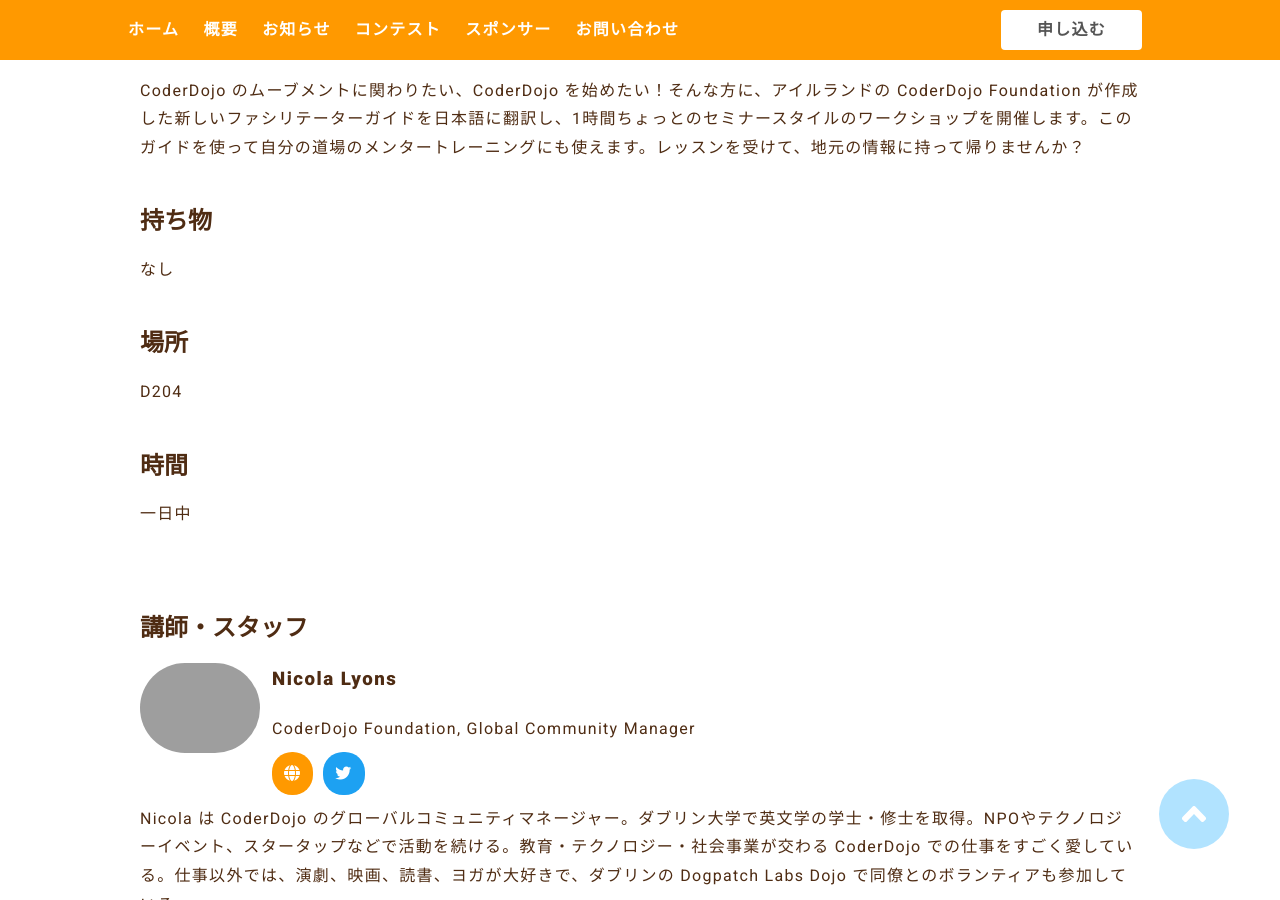
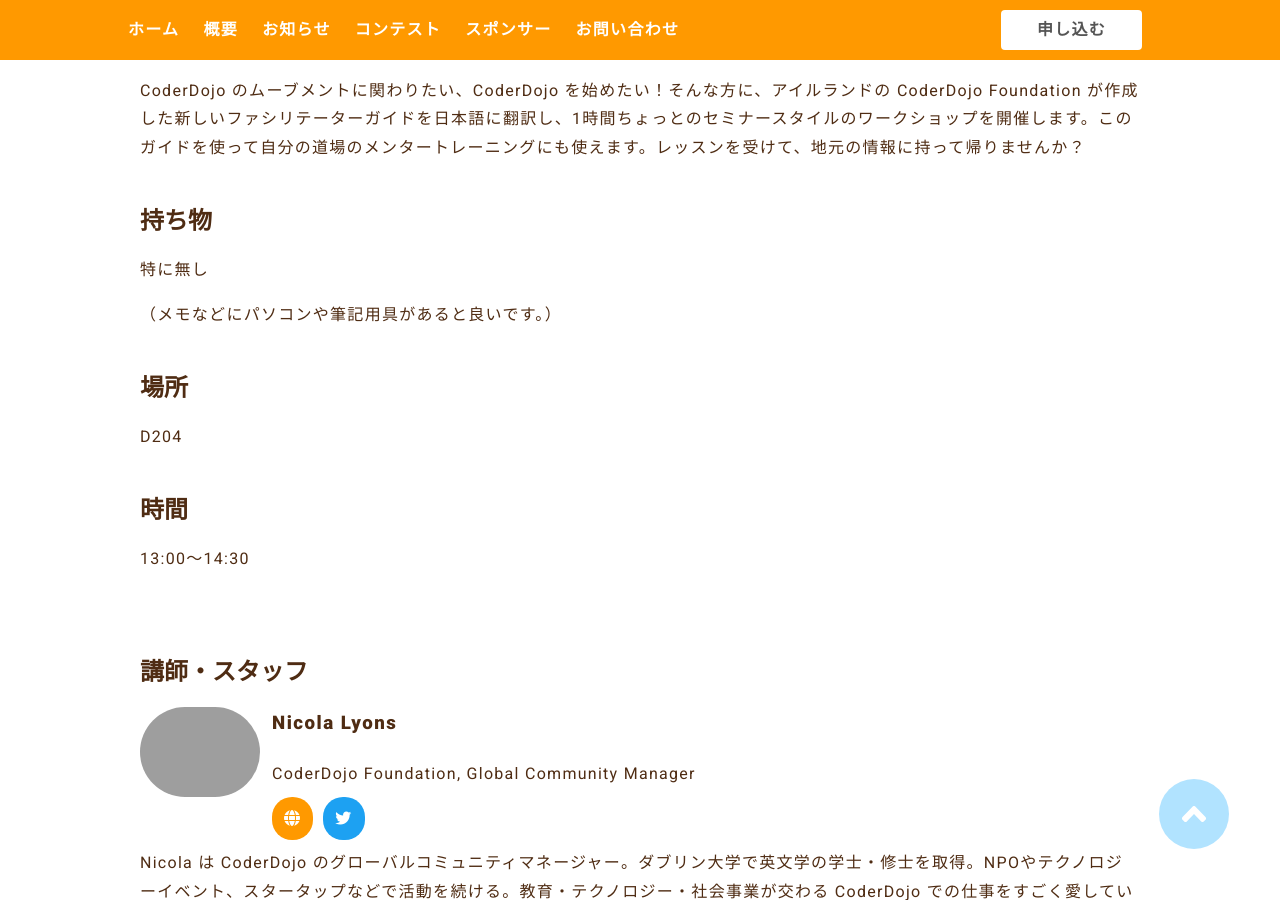
Before and after one commit to coderdojo-japan/dojocon2019.coderdojo.jp, a Jekyll site: the page built from _posts/workshop/2019-12-09-CoderDojo Foundation 公式ファシリテーターワークショップ.md, in a window 1280 px wide and 900 px high, scrolled down 882 px. Built offline with Jekyll 4.4.1, drawn with Linux system fonts in a browser that asks for light colours; nearby versions of some CDN libraries.

Commit message:
時間記載修正

```diff
--- a/_posts/workshop/2019-12-09-CoderDojo Foundation 公式ファシリテーターワークショップ.md
+++ b/_posts/workshop/2019-12-09-CoderDojo Foundation 公式ファシリテーターワークショップ.md
@@ -17,8 +17,10 @@ room: D204
 ## 概要
 CoderDojo のムーブメントに関わりたい、CoderDojo を始めたい！そんな方に、アイルランドの CoderDojo Foundation が作成した新しいファシリテーターガイドを日本語に翻訳し、1時間ちょっとのセミナースタイルのワークショップを開催します。このガイドを使って自分の道場のメンタートレーニングにも使えます。レッスンを受けて、地元の情報に持って帰りませんか？
 ## 持ち物
-なし
+特に無し
+
+（メモなどにパソコンや筆記用具があると良いです。）
 ## 場所
 {{page.room}}
 ## 時間
-一日中
+13:00〜14:30
```
Also changed, not shown: _posts/workshop/2019-12-09-ピタゴラ装置×micro:bitをつくろう！.md (+1 -0 lines).
